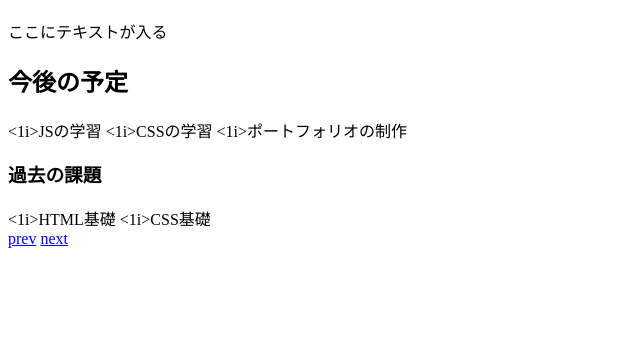
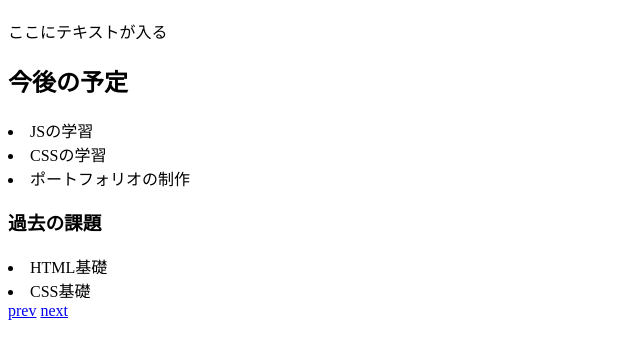
Before and after one commit to KUAD-XtechDesign/simple-page-Unname-addictioner, a plain HTML site: page practice.html in a window 1280 px wide. Shown: the part 70-428 px from the top of the page, without its empty margins (0-640 px from the left). Drawn offline with Linux system fonts and the light colour scheme.

Commit message:
practice.html修正

```diff
--- a/practice.html
+++ b/practice.html
@@ -15,17 +15,17 @@
     <div class="future">
         <h2>今後の予定</h2>
         <u1 class="1ist">
-            <1i>JSの学習</1i>
-            <1i>CSSの学習</1i>
-            <1i>ポートフォリオの制作</1i>
+            <li>JSの学習</li>
+            <li>CSSの学習</li>
+            <li>ポートフォリオの制作</li>
         </u1>
     </div>
 
     <div class="past">
         <h3>過去の課題</h3>
         <u1 class="1ist">
-            <1i>HTML基礎</1i>
-            <1i>CSS基礎</1i>
+            <li>HTML基礎</i>
+            <li>CSS基礎</li>
         </u1>
     </div>
 
```
